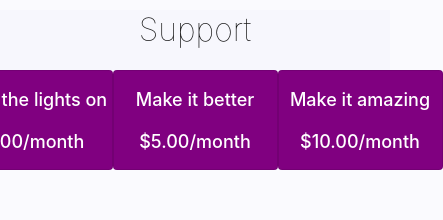
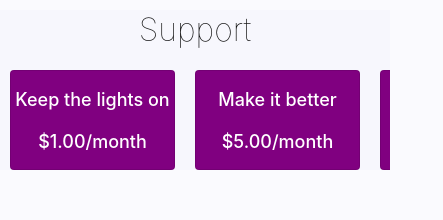
Before and after one commit to raaidarshad/nabu-core, a Svelte app: page / in a window 390 px wide. Shown: the part 311-531 px from the top of the page, 443 px wide, since content can reach past the window. Built offline with nearby package versions, Linux system fonts and the light colour scheme; no server answers.

Commit message:
fix phone view of support section

```diff
--- a/src/Support.svelte
+++ b/src/Support.svelte
@@ -40,8 +40,6 @@
     .support-wrapper {
         text-align: center;
         margin-top: 50px;
-        /* padding-top: 30px;
-        padding-bottom: 30px; */
         padding: 30px auto;
         background-color: #e6e6fa2c;
     }
@@ -80,4 +78,16 @@
         font-size: 2em;
         font-weight: 10;
     }
+
+    @media screen and (max-width: 600px) {
+    .sub-wrapper {
+        justify-content: unset;
+        overflow-x: scroll;
+        overflow-y: hidden;
+    }
+
+    .sub-section {
+        margin: 0 10px;
+    }
+}
 </style>
```
Also changed, not shown: public/build/bundle.css, public/build/bundle.js, 1 other file (tests, documents, lock files or other folders).
